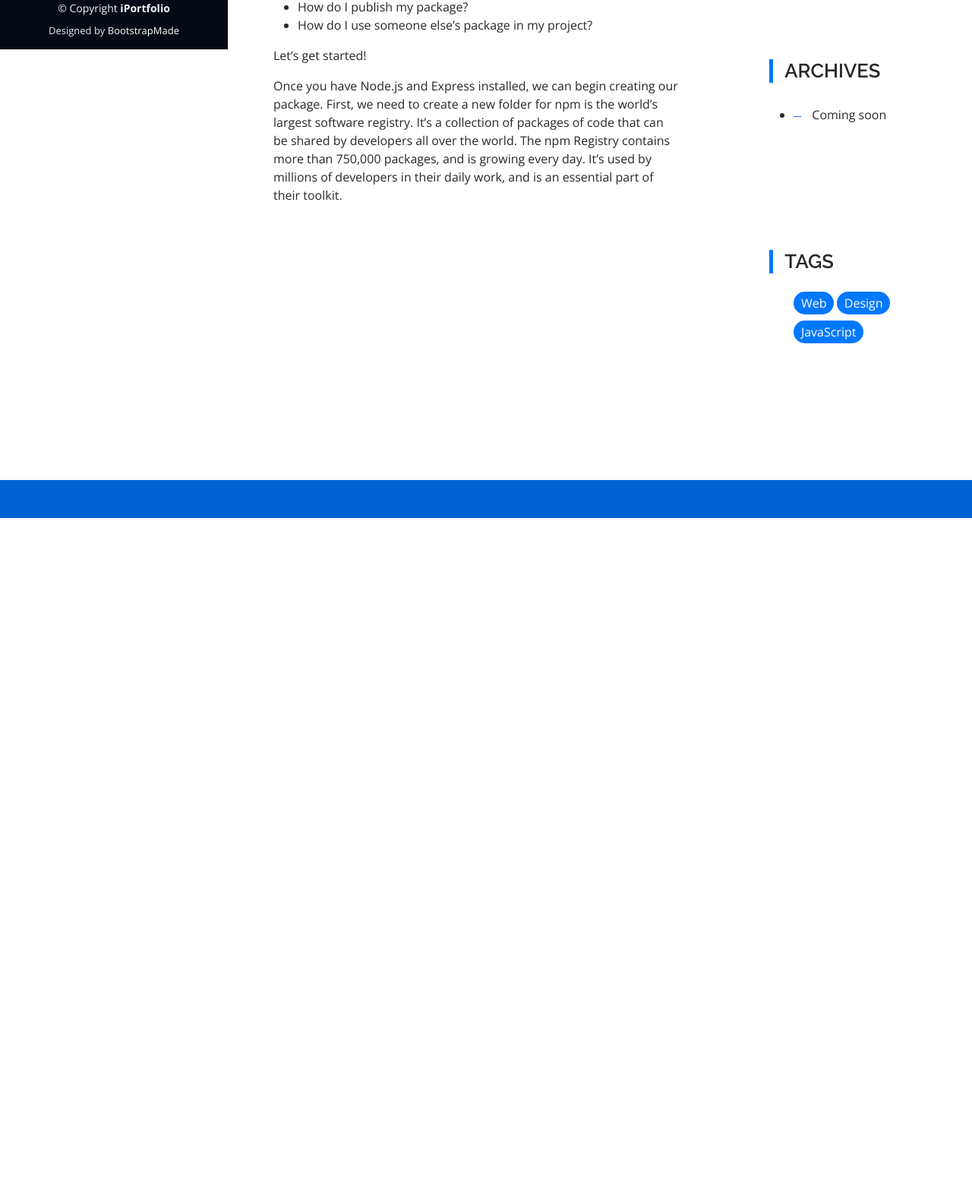
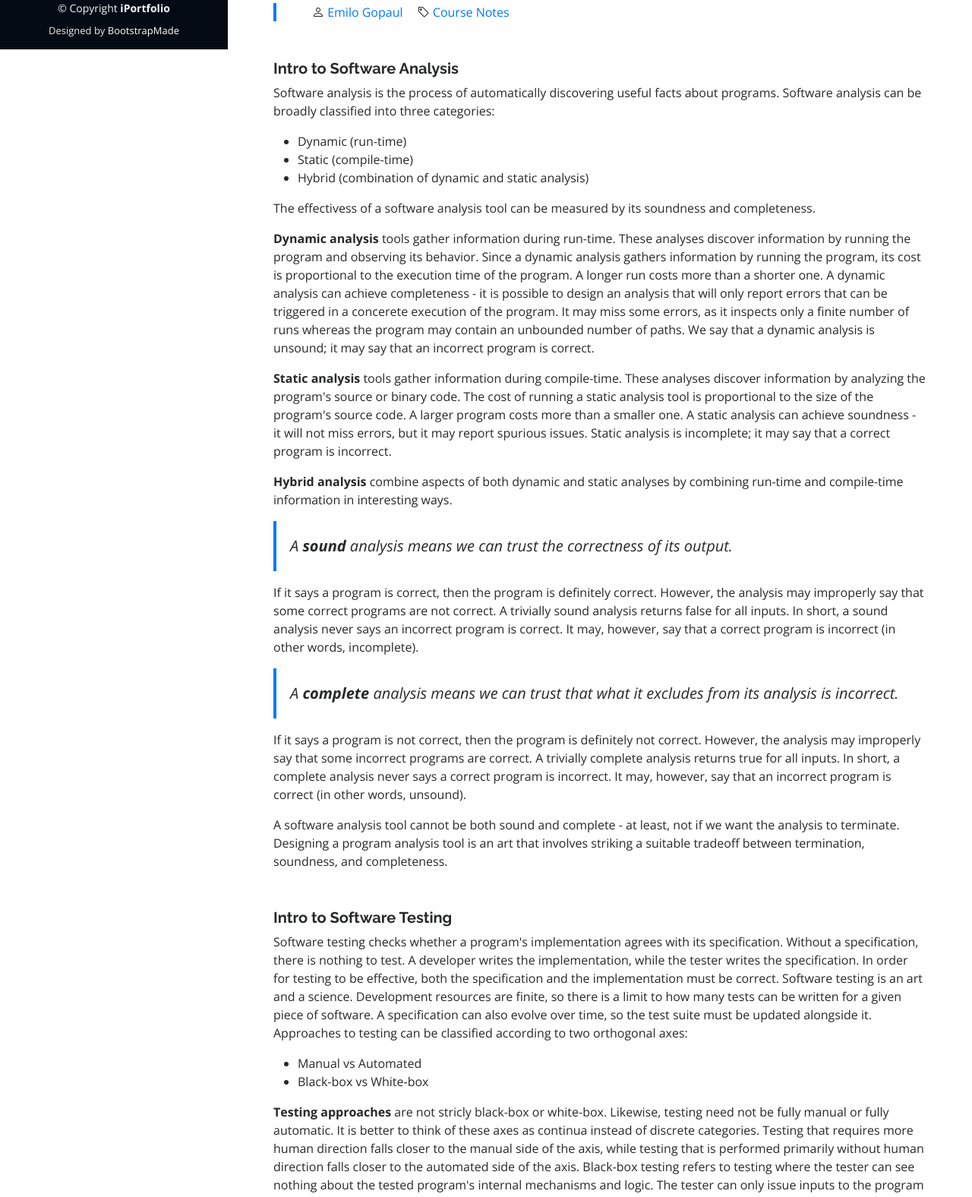
Before and after one commit to Emilo74/Emilo74.github.io, a plain HTML site: page blog-2.html in a window 1280 px wide. Shown: the part 735-2311 px from the top of the page at 76% size. Before the commit the page ends 1417 px from the top, so only its background shows below. Drawn offline with nearby package versions, Linux system fonts and the light colour scheme.

Commit message:
Added new gifs for blog posts + started SAT blog

```diff
--- a/blog-0.html
+++ b/blog-0.html
@@ -8,6 +8,16 @@
   <title>Emilo Gopaul's Portfolio</title>
   <meta content="" name="description">
   <meta content="" name="keywords">
+
+  <!-- Global site tag (gtag.js) - Google Analytics -->
+  <script async src="https://www.googletagmanager.com/gtag/js?id=G-SPCKXCV1KV"></script>
+  <script>
+    window.dataLayer = window.dataLayer || [];
+    function gtag(){dataLayer.push(arguments);}
+    gtag('js', new Date());
+
+    gtag('config', 'G-SPCKXCV1KV');
+  </script>
 
   <!-- Favicons -->
   <link href="assets/img/favicon.png" rel="icon">
@@ -75,7 +85,7 @@
   <main id="main">
 
     <!-- ======= Breadcrumbs ======= -->
-    <section id="breadcrumbs" class="breadcrumbs" style="background-image: url(assets/img/blog/pexels-pixabay-268976.jpg)">
+    <section id="breadcrumbs" class="breadcrumbs" style="background-image: url(assets/img/blog/blog-bg.png)">
         <div class="container">
 
           <div class="d-flex justify-content-between align-items-center">
@@ -96,7 +106,7 @@
           <div class="col-md-8">
             <div class="post-box">
               <div class="post-thumb">
-                <img src="assets/img/blog/cover-photo.jpeg" class="img-fluid" alt="">
+                <img src="assets/img/blog/website-logo.gif" class="img-fluid" alt="">
               </div>
               <div class="post-meta">
                 <h1 class="article-title">You need a personal website too!</h1>
@@ -231,7 +241,7 @@
                     <a href="blog-1.html">Publishing your first npm package</a>
                   </li>
                   <li>
-                    <a href="blog-2.html">Get to know me</a>
+                    <a href="blog-2.html">Software Analysis and Testing</a>
                   </li>
                 </ul>
               </div>
--- a/blog-2.html
+++ b/blog-2.html
@@ -8,6 +8,16 @@
   <title>Emilo Gopaul's Portfolio</title>
   <meta content="" name="description">
   <meta content="" name="keywords">
+
+  <!-- Global site tag (gtag.js) - Google Analytics -->
+  <script async src="https://www.googletagmanager.com/gtag/js?id=G-SPCKXCV1KV"></script>
+  <script>
+    window.dataLayer = window.dataLayer || [];
+    function gtag(){dataLayer.push(arguments);}
+    gtag('js', new Date());
+
+    gtag('config', 'G-SPCKXCV1KV');
+  </script>
 
   <!-- Favicons -->
   <link href="assets/img/favicon.png" rel="icon">
@@ -75,7 +85,7 @@
   <main id="main">
 
     <!-- ======= Breadcrumbs ======= -->
-    <section id="breadcrumbs" class="breadcrumbs" style="background-image: url(assets/img/blog/pexels-pixabay-268976.jpg)">
+    <section id="breadcrumbs" class="breadcrumbs" style="background-image: url(assets/img/blog/blog-bg.png)">
         <div class="container">
 
           <div class="d-flex justify-content-between align-items-center">
@@ -93,13 +103,13 @@
     <section class="blog-wrapper sect-pt4" id="blog">
       <div class="container">
         <div class="row">
-          <div class="col-md-8">
+          <div class="col-md-12">
             <div class="post-box">
               <div class="post-thumb">
-                <img src="assets/img/portfolio/yt.gif" class="img-fluid" alt="">
+                <img src="assets/img/blog/Course Review.gif" class="img-fluid" alt="">
               </div>
               <div class="post-meta">
-                <h1 class="article-title">Get to know me</h1>
+                <h1 class="article-title">Software Analysis and Testing</h1>
                 <ul>
                   <li>
                     <span class="bi bi-person"></span>
@@ -107,7 +117,7 @@
                   </li>
                   <li>
                     <span class="bi bi-tag"></span>
-                    <a href="#">Web Development</a>
+                    <a href="#">Course Notes</a>
                   </li>
                   <!-- <li>
                     <span class="bi bi-chat-left-text"></span>
@@ -116,113 +126,84 @@
                 </ul>
               </div>
               <div class="article-content">
+                <h5 style="margin-top: 50px;"> <strong>Intro to Software Analysis</strong> </h5>
                 <p>
-                  Publishing your first npm package is a rite of passage for any JavaScript developer.
-                  It’s not hard, but can be a little confusing the first time around. In this blog post, we will cover the
-                  following:
+                  Software analysis is the process of automatically discovering useful facts about programs. Software analysis can be broadly classified into three categories:
 
                     <ul>
-
-                      <li> What is npm? </li>
-
-                      <li>What is a package?  </li>
-
-                      <li>How do I publish my package? </li>
-
-                      <li>How do I use someone else’s package in my project? </li>
+                      <li> Dynamic (run-time) </li>
+                      <li> Static (compile-time)  </li>
+                      <li>Hybrid (combination of dynamic and static analysis) </li>
                     </ul>
-
-                    Let’s get started!
+                    The effectivess of a software analysis tool can be measured by its soundness and completeness.
                 </p>
                 <p>
-                  Once you have Node.js and Express installed, we can begin creating our package. First, we need to create a new folder for
+                  <strong>Dynamic analysis</strong> tools gather information during run-time. These analyses discover information by running the program and observing its behavior.
+                  Since a dynamic analysis gathers information by running the program, its cost is proportional to the execution time of the program. A longer run costs more than a shorter one.
+                  A dynamic analysis can achieve completeness - it is possible to design an analysis that will only report errors that can be triggered in a concerete execution of the program.
+                  It may miss some errors, as it inspects only a finite number of runs whereas the program may contain an unbounded number of paths.
+                  We say that a dynamic analysis is unsound; it may say that an incorrect program is correct.
+                </p>
+                <p>
+                  <strong>Static analysis</strong> tools gather information during compile-time. These analyses discover information by analyzing the program's source or binary code.
+                  The cost of running a static analysis tool is proportional to the size of the program's source code. A larger program costs more than a smaller one.
+                  A static analysis can achieve soundness - it will not miss errors, but it may report spurious issues. Static analysis is incomplete; it may say that a correct program is incorrect.
+                </p>
+                <p>
+                  <strong>Hybrid analysis </strong> combine aspects of both dynamic and static analyses by combining run-time and compile-time information in interesting ways.
+                </p>
+                <blockquote class="blockquote">
+                  <p class="mb-0">A <strong>sound</strong> analysis means we can trust the correctness of its output.</p>
+                </blockquote>
+                <p>
+                  If it says a program is correct, then the program is definitely correct.
+                  However, the analysis may improperly say that some correct programs are not correct. A trivially sound analysis returns false for all inputs.
+                  In short, a sound analysis never says an incorrect program is correct. It may, however, say that a correct program is incorrect (in other words, incomplete).
+                </p>
+                <blockquote class="blockquote">
+                  <p class="mb-0">A <strong>complete</strong> analysis means we can trust that what it excludes from its analysis is incorrect.</p>
+                </blockquote>
+                <p>
+                  If it says a program is not correct, then the program is definitely not correct.
+                  However, the analysis may improperly say that some incorrect programs are correct. A trivially complete analysis returns true for all inputs.
+                  In short, a complete analysis never says a correct program is incorrect. It may, however, say that an incorrect program is correct (in other words, unsound).
+                </p>
+                <p>
+                  A software analysis tool cannot be both sound and complete - at least, not if we want the analysis to terminate.
+                  Designing a program analysis tool is an art that involves striking a suitable tradeoff between termination, soundness, and completeness.
+                </p>
 
-                  npm is the world’s largest software registry. It’s a collection of packages of code that can be shared by developers all over the world.
+                <h5 style="margin-top: 50px;"> <strong>Intro to Software Testing </strong> </h5>
+                <p>
+                  Software testing checks whether a program's implementation agrees with its specification. Without a specification, there is nothing to test.
+                  A developer writes the implementation, while the tester writes the specification. In order for testing to be effective, both the specification and the implementation must be correct.
+                  Software testing is an art and a science. Development resources are finite, so there is a limit to how many tests can be written for a given piece of software.
+                  A specification can also evolve over time, so the test suite must be updated alongside it.
+                  Approaches to testing can be classified according to two orthogonal axes:
 
-                  The npm Registry contains more than 750,000 packages, and is growing every day. It’s used by millions of developers in their daily work, and is an essential part of their toolkit.
+                  <ul>
+                    <li> Manual vs Automated </li>
+                    <li> Black-box vs White-box  </li>
+                  </ul>
                 </p>
-                <!-- <blockquote class="blockquote">
-                  <p class="mb-0">Lorem ipsum dolor sit amet, consectetur adipiscing elit. Integer posuere erat a ante.</p>
-                </blockquote> -->
-                <!-- <p>
-                  Nulla porttitor accumsan tincidunt. Cras ultricies ligula sed magna dictum porta. Mauris blandit
-                  aliquet elit, eget tincidunt
-                  nibh pulvinar a. Cras ultricies ligula sed magna dictum porta. Lorem ipsum dolor sit amet,
-                  consectetur adipiscing elit. Donec sollicitudin molestie malesuada.
-                </p> -->
+
+                <p>
+                  <strong>Testing approaches</strong> are not stricly black-box or white-box. Likewise, testing need not be fully manual or fully automatic.
+                  It is better to think of these axes as continua instead of discrete categories.
+                  Testing that requires more human direction falls closer to the manual side of the axis, while testing that is performed primarily without human direction falls closer to the automated side of the axis.
+                  Black-box testing refers to testing where the tester can see nothing about the tested program's internal mechanisms and logic.
+                  The tester can only issue inputs to the program and observe the program's outputs. Program outputs are compared against the specifications required of the program.
+                  White-box testing refers to testing in which the internal details of the program being tested are fully available to the tester.
+                  In this case, the tester can use these internal details to perform a more precise analysis of the tested program and uncover inputs that are likely to trigger errors.
+                  This course will focus more on automated testing strategies, like those outlined in Lesson 4.
+                </p>
               </div>
             </div>
-            <!-- <div class="box-comments">
-              <div class="title-box-2">
-                <h4 class="title-comments title-left">Comments (34)</h4>
-              </div>
-              <ul class="list-comments">
-                <li>
-                  <div class="comment-avatar">
-                    <img src="assets/img/testimonial-2.jpg" alt="">
-                  </div>
-                  <div class="comment-details">
-                    <h4 class="comment-author">Oliver Colmenares</h4>
-                    <span>18 Sep 2017</span>
-                    <p>
-                      Lorem ipsum dolor sit amet, consectetur adipisicing elit. Dolores reprehenderit, provident cumque
-                      ipsam temporibus maiores
-                      quae natus libero optio, at qui beatae ducimus placeat debitis voluptates amet corporis.
-                    </p>
-                    <a href="3">Reply</a>
-                  </div>
-                </li>
-                <li>
-                  <div class="comment-avatar">
-                    <img src="assets/img/testimonial-4.jpg" alt="">
-                  </div>
-                  <div class="comment-details">
-                    <h4 class="comment-author">Carmen Vegas</h4>
-                    <span>18 Sep 2017</span>
-                    <p>
-                      Lorem ipsum dolor sit amet, consectetur adipisicing elit. Dolores reprehenderit, provident cumque
-                      ipsam temporibus maiores
-                      quae natus libero optio, at qui beatae ducimus placeat debitis voluptates amet corporis,
-                      veritatis deserunt.
-                    </p>
-                    <a href="3">Reply</a>
-                  </div>
-                </li>
-                <li class="comment-children">
-                  <div class="comment-avatar">
-                    <img src="assets/img/testimonial-2.jpg" alt="">
-                  </div>
-                  <div class="comment-details">
-                    <h4 class="comment-author">Oliver Colmenares</h4>
-                    <span>18 Sep 2017</span>
-                    <p>
-                      Lorem ipsum dolor sit amet, consectetur adipisicing elit. Dolores reprehenderit, provident cumque
-                      ipsam temporibus maiores
-                      quae.
-                    </p>
-                    <a href="3">Reply</a>
-                  </div>
-                </li>
-                <li>
-                  <div class="comment-avatar">
-                    <img src="assets/img/testimonial-2.jpg" alt="">
-                  </div>
-                  <div class="comment-details">
-                    <h4 class="comment-author">Oliver Colmenares</h4>
-                    <span>18 Sep 2017</span>
-                    <p>
-                      Lorem ipsum dolor sit amet, consectetur adipisicing elit. Dolores reprehenderit, provident cumque
-                      ipsam temporibus maiores
-                      quae natus libero optio.
-                    </p>
-                    <a href="3">Reply</a>
-                  </div>
-                </li>
-              </ul>
-            </div> -->
+            <!-- End blog post details -->
+
           </div>
-          <div class="col-md-4">
-            <div class="widget-sidebar sidebar-search">
+          <div class="col-md-12">
+            <!-- <div class="widget-sidebar sidebar-search">
               <h5 class="sidebar-title">Search</h5>
               <div class="sidebar-content">
                 <form>
@@ -236,7 +217,7 @@
                   </div>
                 </form>
               </div>
-            </div>
+            </div> -->
             <div class="widget-sidebar">
               <h5 class="sidebar-title">Recent Posts</h5>
               <div class="sidebar-content">
@@ -250,7 +231,7 @@
                 </ul>
               </div>
             </div>
-            <div class="widget-sidebar">
+            <!-- <div class="widget-sidebar">
               <h5 class="sidebar-title">Archives</h5>
               <div class="sidebar-content">
                 <ul class="list-sidebar">
@@ -259,19 +240,22 @@
                   </li>
                 </ul>
               </div>
-            </div>
+            </div> -->
             <div class="widget-sidebar widget-tags">
               <h5 class="sidebar-title">Tags</h5>
               <div class="sidebar-content">
                 <ul>
                   <li style="color: white;">
-                    Web
+                    LLVM
                   </li>
                   <li style="color: white;">
-                    Design
+                    C++
                   </li>
                   <li style="color: white;">
-                    JavaScript
+                    Typescript
+                  </li>
+                  <li style="color: white;">
+                    KLEE
                   </li>
                 </ul>
               </div>
```
Also changed, not shown: blog-1.html (+13 -3 lines), index.html (+6 -6 lines), assets/img/blog/Course Review.gif (added), assets/img/blog/blog-bg.png (added), assets/img/blog/npm-blog.gif (added), assets/img/blog/website-logo.gif (added), assets/img/blog/website-logo.png (added).
